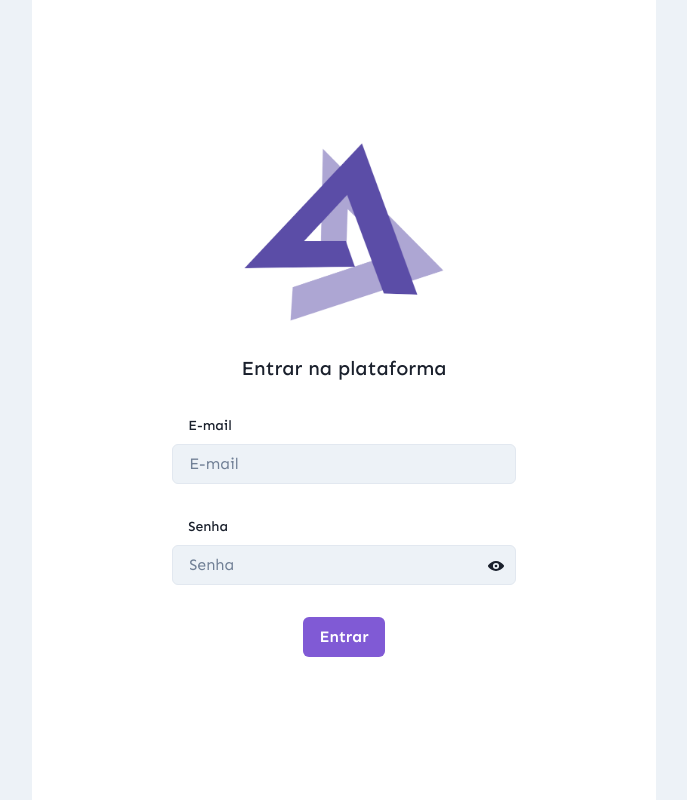
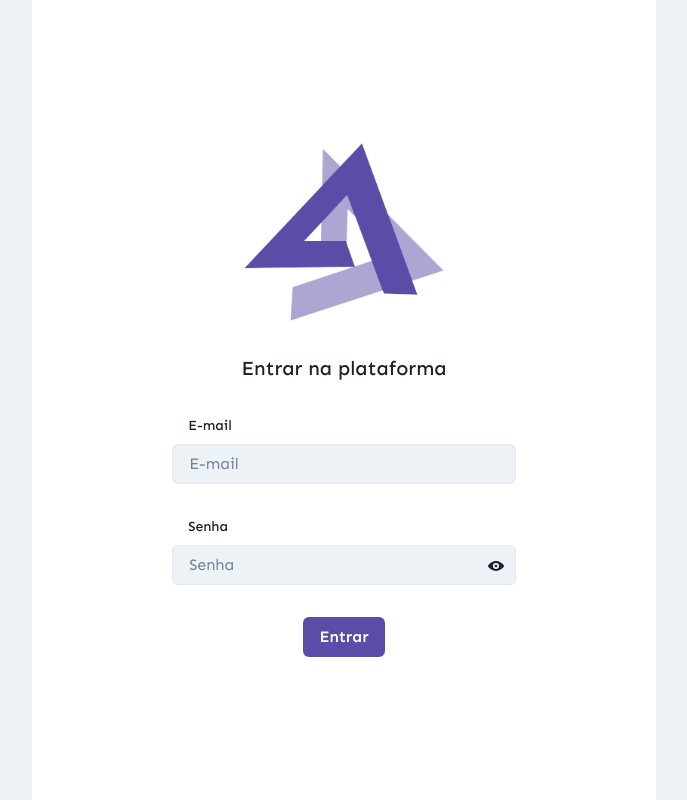
Before and after one commit to titi-lima/loomi-challenge, a Next.js app: page / in a window 1280 px wide. Shown: the whole page, without its empty margins (296-983 px from the left). Built offline with nearby package versions, Linux system fonts and the light colour scheme.

Commit message:
feat(login-page): added primary color to theme

```diff
--- a/src/pages/_app.tsx
+++ b/src/pages/_app.tsx
@@ -1,12 +1,18 @@
 import "@/styles/globals.css";
-import { ChakraProvider } from "@chakra-ui/react";
+import { ChakraProvider, extendTheme } from "@chakra-ui/react";
 import type { AppProps } from "next/app";
 import { Sen } from "next/font/google";
 const font = Sen({ subsets: ["latin"] });
 
+const theme = extendTheme({
+  colors: {
+    primary: "#5B4DA7",
+  },
+});
+
 export default function MyApp({ Component, pageProps }: AppProps) {
   return (
-    <ChakraProvider>
+    <ChakraProvider theme={theme}>
       <main className={font.className}>
         <Component {...pageProps} />
       </main>
--- a/src/pages/index.tsx
+++ b/src/pages/index.tsx
@@ -79,7 +79,8 @@ export default function Home() {
               />
               <Button
                 type={"submit"}
-                colorScheme={"purple"}
+                bgColor={"primary"}
+                color={"white"}
                 isLoading={formState.isSubmitting}
               >
                 Entrar
```
